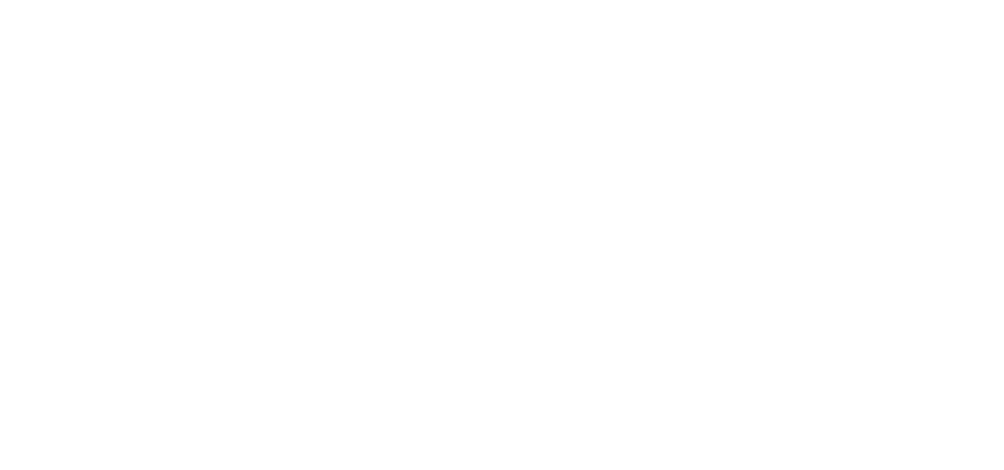
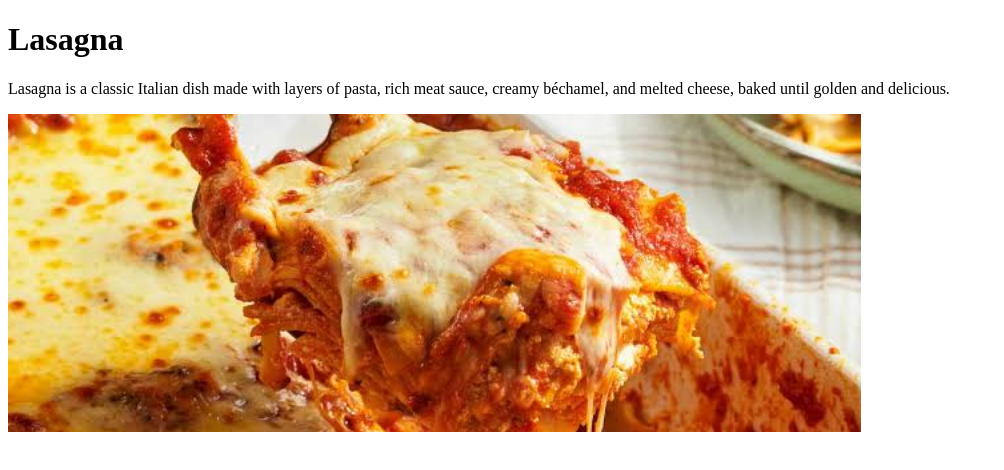
Before and after one commit to hamritelayachi/odin-recipes, a plain HTML site: page recipes/recipe1.html in a window 1280 px wide. Shown: the whole page, without its empty margins (0-1004 px from the left). Drawn offline with Linux system fonts and the light colour scheme.

Commit message:
feat: add recipe header

```diff
--- a/recipes/recipe1.html
+++ b/recipes/recipe1.html
@@ -7,6 +7,20 @@
 </head>
 <body>
 
+    <header>
+        <h1>
+            Lasagna
+         </h1>
+        <p>
+            Lasagna is a classic Italian dish made with layers of pasta, rich meat sauce, creamy béchamel, and melted cheese, baked until golden and delicious.
+        </p>
+
+        <img style="object-fit: cover;" src="../images/lasagna.jpeg" alt="Lasagna" width="853px" height="318px">
+
+    </header>
+
+
+
 
 
 </body>
```
